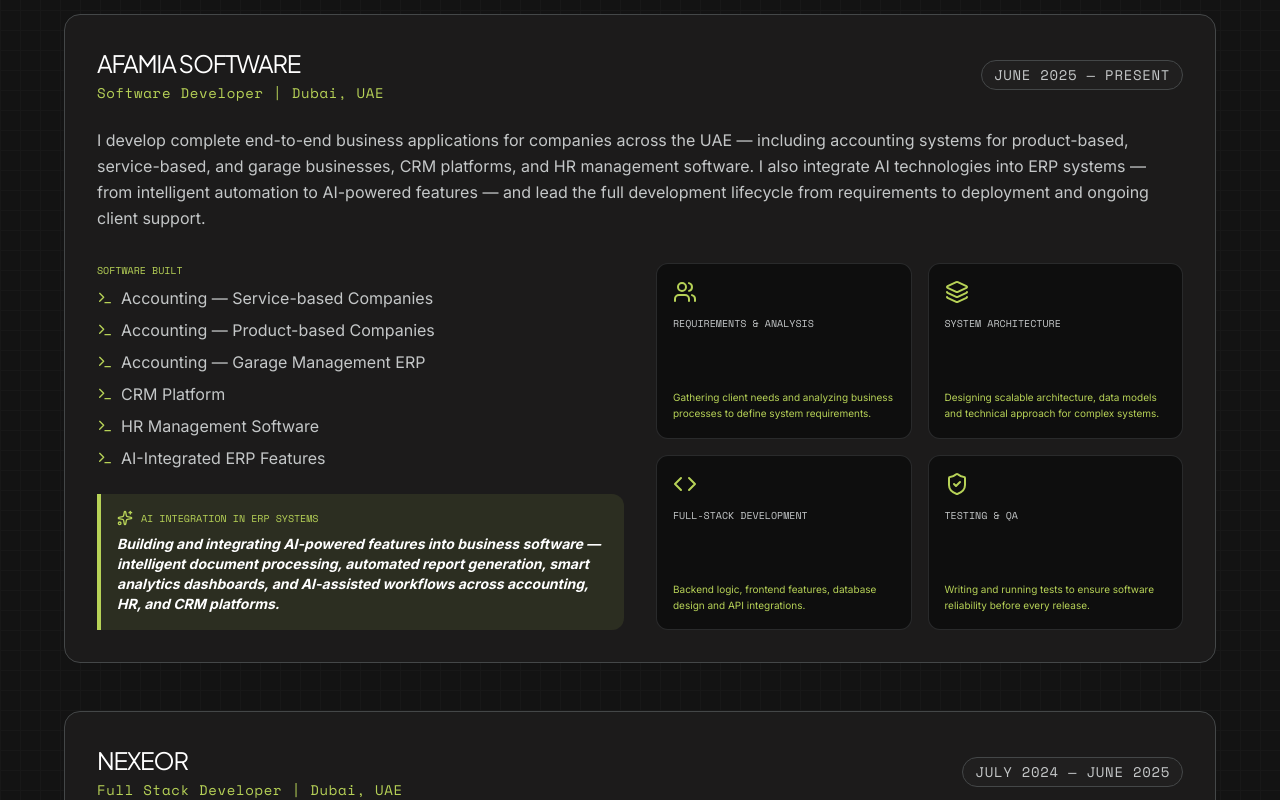
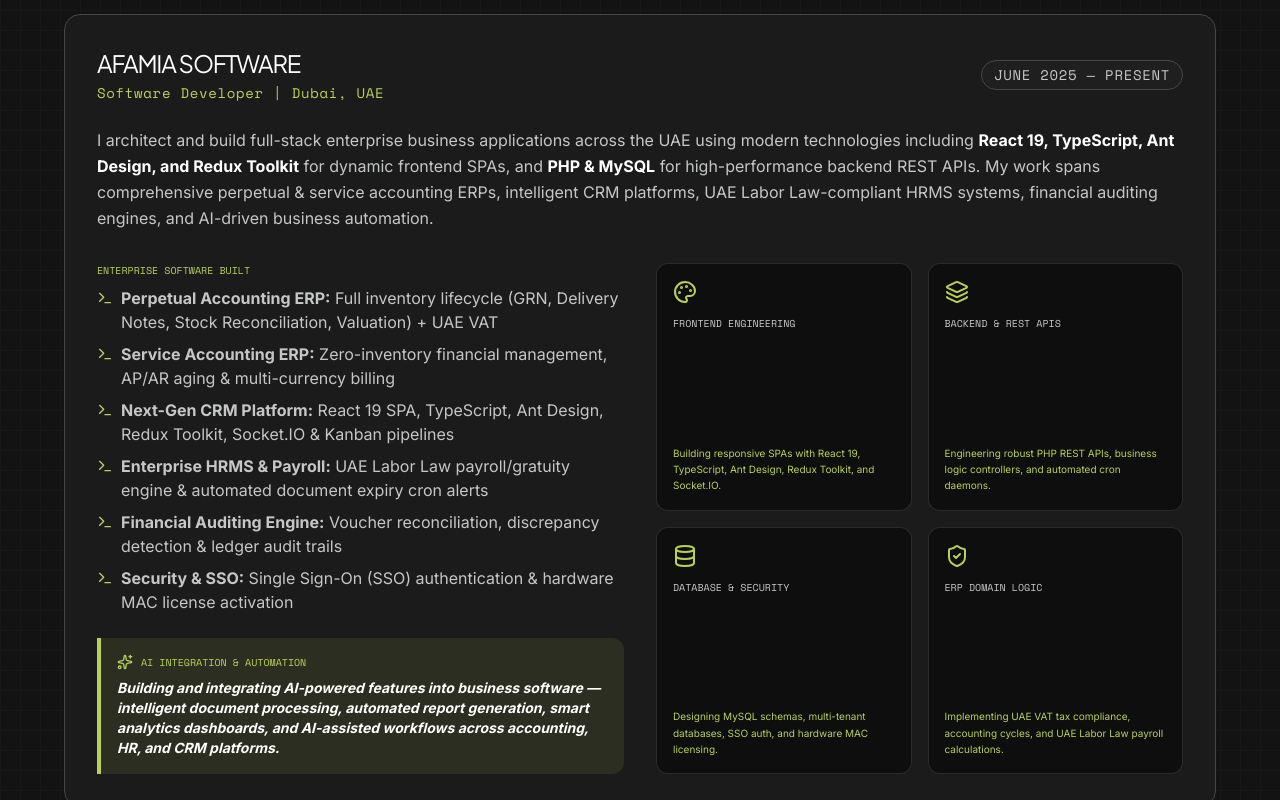
Before and after one commit to mhd-lasin/portfolio, a React (Vite) app: page / in a window 1280 px wide. Shown: the part 1880-2680 px from the top of the page. Built offline with nearby package versions, Linux system fonts and the light colour scheme.

Commit message:
Update portfolio sections, skills, and enterprise project details

```diff
--- a/src/components/sections/About.tsx
+++ b/src/components/sections/About.tsx
@@ -67,7 +67,7 @@
               containerClassName="!my-0"
               textClassName="!text-sm md:!text-base !font-normal !leading-relaxed text-on-surface-variant"
             >
-              I work with React to create dynamic front-end experiences and use technologies like Node.js, Express.js, Django, FastAPI, and Laravel to build powerful back-end systems.
+              I architect frontend SPAs and interfaces with React 19, TypeScript, Vue 3, and Tailwind CSS, backed by robust server-side APIs built in PHP, FastAPI, Python, and Node.js.
             </ScrollReveal>
             <ScrollReveal
               baseOpacity={0}
@@ -77,7 +77,7 @@
               containerClassName="!my-0"
               textClassName="!text-sm md:!text-base !font-normal !leading-relaxed text-on-surface-variant"
             >
-              I also have experience with MongoDB, PHP, jQuery, and AJAX, allowing me to develop fast and responsive applications across the full stack.
+              I have deep experience with MySQL, PostgreSQL, and MongoDB, developing high-concurrency ERP modules, real-time WebSockets, and AI-assisted enterprise business software.
             </ScrollReveal>
           </div>
         </div>
--- a/src/components/sections/Experience.tsx
+++ b/src/components/sections/Experience.tsx
@@ -21,50 +21,50 @@
             </div>
 
             <p className="font-body-md text-on-surface-variant mb-8 leading-relaxed">
-              I develop complete end-to-end business applications for companies across the UAE — including accounting systems for product-based, service-based, and garage businesses, CRM platforms, and HR management software. I also integrate AI technologies into ERP systems — from intelligent automation to AI-powered features — and lead the full development lifecycle from requirements to deployment and ongoing client support.
+              I architect and build full-stack enterprise business applications across the UAE using modern technologies including <span className="text-primary font-bold">React 19, TypeScript, Ant Design, and Redux Toolkit</span> for dynamic frontend SPAs, and <span className="text-primary font-bold">PHP & MySQL</span> for high-performance backend REST APIs. My work spans comprehensive perpetual & service accounting ERPs, intelligent CRM platforms, UAE Labor Law-compliant HRMS systems, financial auditing engines, and AI-driven business automation.
             </p>
 
             <div className="grid grid-cols-1 lg:grid-cols-2 gap-8">
               <div className="space-y-6">
                 <div>
-                  <span className="font-label-mono text-[10px] text-secondary uppercase mb-2 block">Software Built</span>
+                  <span className="font-label-mono text-[10px] text-secondary uppercase mb-2 block">Enterprise Software Built</span>
                   <ul className="space-y-2">
-                    <li className="flex items-start gap-2 font-body-md text-on-surface-variant"><Terminal className="text-secondary w-4 h-4 mt-1 shrink-0" /> <span>Accounting — Service-based Companies</span></li>
-                    <li className="flex items-start gap-2 font-body-md text-on-surface-variant"><Terminal className="text-secondary w-4 h-4 mt-1 shrink-0" /> <span>Accounting — Product-based Companies</span></li>
-                    <li className="flex items-start gap-2 font-body-md text-on-surface-variant"><Terminal className="text-secondary w-4 h-4 mt-1 shrink-0" /> <span>Accounting — Garage Management ERP</span></li>
-                    <li className="flex items-start gap-2 font-body-md text-on-surface-variant"><Terminal className="text-secondary w-4 h-4 mt-1 shrink-0" /> <span>CRM Platform</span></li>
-                    <li className="flex items-start gap-2 font-body-md text-on-surface-variant"><Terminal className="text-secondary w-4 h-4 mt-1 shrink-0" /> <span>HR Management Software</span></li>
-                    <li className="flex items-start gap-2 font-body-md text-on-surface-variant"><Terminal className="text-secondary w-4 h-4 mt-1 shrink-0" /> <span>AI-Integrated ERP Features</span></li>
+                    <li className="flex items-start gap-2 font-body-md text-on-surface-variant"><Terminal className="text-secondary w-4 h-4 mt-1 shrink-0" /> <span><strong>Perpetual Accounting ERP:</strong> Full inventory lifecycle (GRN, Delivery Notes, Stock Reconciliation, Valuation) + UAE VAT</span></li>
+                    <li className="flex items-start gap-2 font-body-md text-on-surface-variant"><Terminal className="text-secondary w-4 h-4 mt-1 shrink-0" /> <span><strong>Service Accounting ERP:</strong> Zero-inventory financial management, AP/AR aging & multi-currency billing</span></li>
+                    <li className="flex items-start gap-2 font-body-md text-on-surface-variant"><Terminal className="text-secondary w-4 h-4 mt-1 shrink-0" /> <span><strong>Next-Gen CRM Platform:</strong> React 19 SPA, TypeScript, Ant Design, Redux Toolkit, Socket.IO & Kanban pipelines</span></li>
+                    <li className="flex items-start gap-2 font-body-md text-on-surface-variant"><Terminal className="text-secondary w-4 h-4 mt-1 shrink-0" /> <span><strong>Enterprise HRMS & Payroll:</strong> UAE Labor Law payroll/gratuity engine & automated document expiry cron alerts</span></li>
+                    <li className="flex items-start gap-2 font-body-md text-on-surface-variant"><Terminal className="text-secondary w-4 h-4 mt-1 shrink-0" /> <span><strong>Financial Auditing Engine:</strong> Voucher reconciliation, discrepancy detection & ledger audit trails</span></li>
+                    <li className="flex items-start gap-2 font-body-md text-on-surface-variant"><Terminal className="text-secondary w-4 h-4 mt-1 shrink-0" /> <span><strong>Security & SSO:</strong> Single Sign-On (SSO) authentication & hardware MAC license activation</span></li>
                   </ul>
                 </div>
                 <div className="bg-secondary/10 border-l-4 border-secondary p-4 rounded-r-xl">
                   <div className="flex items-center gap-2 mb-2">
                     <Sparkles className="text-secondary w-4 h-4" />
-                    <span className="font-label-mono text-[10px] text-secondary uppercase">AI Integration in ERP Systems</span>
+                    <span className="font-label-mono text-[10px] text-secondary uppercase">AI Integration & Automation</span>
                   </div>
                   <p className="font-body-md text-primary font-bold italic text-sm">Building and integrating AI-powered features into business software — intelligent document processing, automated report generation, smart analytics dashboards, and AI-assisted workflows across accounting, HR, and CRM platforms.</p>
                 </div>
               </div>
               <div className="grid grid-cols-2 gap-4">
                 <div className="border border-outline-variant/50 p-4 bg-surface-container-lowest rounded-xl hover:bg-surface-container-low transition-colors flex flex-col">
-                  <Users className="text-secondary mb-3 w-6 h-6" />
-                  <p className="font-label-mono text-[10px] text-on-surface-variant uppercase mb-2">Requirements & Analysis</p>
-                  <p className="text-[10px] text-secondary leading-relaxed mt-auto">Gathering client needs and analyzing business processes to define system requirements.</p>
+                  <Palette className="text-secondary mb-3 w-6 h-6" />
+                  <p className="font-label-mono text-[10px] text-on-surface-variant uppercase mb-2">Frontend Engineering</p>
+                  <p className="text-[10px] text-secondary leading-relaxed mt-auto">Building responsive SPAs with React 19, TypeScript, Ant Design, Redux Toolkit, and Socket.IO.</p>
                 </div>
                 <div className="border border-outline-variant/50 p-4 bg-surface-container-lowest rounded-xl hover:bg-surface-container-low transition-colors flex flex-col">
                   <Layers className="text-secondary mb-3 w-6 h-6" />
-                  <p className="font-label-mono text-[10px] text-on-surface-variant uppercase mb-2">System Architecture</p>
-                  <p className="text-[10px] text-secondary leading-relaxed mt-auto">Designing scalable architecture, data models and technical approach for complex systems.</p>
+                  <p className="font-label-mono text-[10px] text-on-surface-variant uppercase mb-2">Backend & REST APIs</p>
+                  <p className="text-[10px] text-secondary leading-relaxed mt-auto">Engineering robust PHP REST APIs, business logic controllers, and automated cron daemons.</p>
                 </div>
                 <div className="border border-outline-variant/50 p-4 bg-surface-container-lowest rounded-xl hover:bg-surface-container-low transition-colors flex flex-col">
-                  <Code className="text-secondary mb-3 w-6 h-6" />
-                  <p className="font-label-mono text-[10px] text-on-surface-variant uppercase mb-2">Full-Stack Development</p>
-                  <p className="text-[10px] text-secondary leading-relaxed mt-auto">Backend logic, frontend features, database design and API integrations.</p>
+                  <Database className="text-secondary mb-3 w-6 h-6" />
+                  <p className="font-label-mono text-[10px] text-on-surface-variant uppercase mb-2">Database & Security</p>
+                  <p className="text-[10px] text-secondary leading-relaxed mt-auto">Designing MySQL schemas, multi-tenant databases, SSO auth, and hardware MAC licensing.</p>
                 </div>
                 <div className="border border-outline-variant/50 p-4 bg-surface-container-lowest rounded-xl hover:bg-surface-container-low transition-colors flex flex-col">
                   <ShieldCheck className="text-secondary mb-3 w-6 h-6" />
-                  <p className="font-label-mono text-[10px] text-on-surface-variant uppercase mb-2">Testing & QA</p>
-                  <p className="text-[10px] text-secondary leading-relaxed mt-auto">Writing and running tests to ensure software reliability before every release.</p>
+                  <p className="font-label-mono text-[10px] text-on-surface-variant uppercase mb-2">ERP Domain Logic</p>
+                  <p className="text-[10px] text-secondary leading-relaxed mt-auto">Implementing UAE VAT tax compliance, accounting cycles, and UAE Labor Law payroll calculations.</p>
                 </div>
               </div>
             </div>
--- a/src/components/sections/Projects.tsx
+++ b/src/components/sections/Projects.tsx
@@ -6,24 +6,33 @@
 
   const skillCategories = ["All", "Frontend", "Backend", "Database & Tools"];
   const skills = [
-    { name: "React", category: "Frontend" },
+    { name: "React 19", category: "Frontend" },
+    { name: "TypeScript", category: "Frontend" },
     { name: "JavaScript", category: "Frontend" },
-    { name: "HTML5", category: "Frontend" },
-    { name: "CSS3", category: "Frontend" },
-    { name: "jQuery", category: "Frontend" },
-    { name: "AJAX", category: "Frontend" },
+    { name: "Vue 3 / Nuxt", category: "Frontend" },
+    { name: "Ant Design", category: "Frontend" },
+    { name: "Redux Toolkit", category: "Frontend" },
+    { name: "TanStack Query", category: "Frontend" },
     { name: "Tailwind CSS", category: "Frontend" },
-    { name: "Node.js", category: "Backend" },
-    { name: "Express.js", category: "Backend" },
+    { name: "HTML5 / CSS3", category: "Frontend" },
+    { name: "PHP", category: "Backend" },
+    { name: "RESTful APIs", category: "Backend" },
+    { name: "FastAPI / Python", category: "Backend" },
+    { name: "Node.js / Express", category: "Backend" },
+    { name: "Laravel", category: "Backend" },
     { name: "Django", category: "Backend" },
-    { name: "FastAPI", category: "Backend" },
-    { name: "Laravel", category: "Backend" },
-    { name: "PHP", category: "Backend" },
+    { name: "MySQL / MariaDB", category: "Database & Tools" },
+    { name: "PostgreSQL", category: "Database & Tools" },
     { name: "MongoDB", category: "Database & Tools" },
+    { name: "VPS Hosting", category: "Database & Tools" },
+    { name: "Hostinger", category: "Database & Tools" },
+    { name: "Apache Server", category: "Database & Tools" },
+    { name: "Docker", category: "Database & Tools" },
+    { name: "Git", category: "Database & Tools" },
     { name: "Vite", category: "Database & Tools" },
-    { name: "Framer Motion", category: "Database & Tools" },
-    { name: "Git", category: "Database & Tools" },
-    { name: "Postman", category: "Database & Tools" }
+    { name: "Socket.IO", category: "Database & Tools" },
+    { name: "Postman", category: "Database & Tools" },
+    { name: "Framer Motion", category: "Database & Tools" }
   ];
 
   const filteredSkills = activeFilter === 'All'
@@ -33,53 +42,53 @@
   const projects = [
     {
       id: "01",
-      category: "Business Applications",
-      title: "Accounting Software",
+      category: "Enterprise ERP",
+      title: "Perpetual & Service Accounting ERP",
       status: "Live Project",
       url: "https://afamia.afamiasoft.com",
-      description: "Complete accounting systems built for both product-based and service-based companies in the UAE. Covers the full financial workflow from invoicing to VAT reporting.",
+      description: "Dual-model accounting ERP suites built for UAE businesses: 'Perpetual' with full multi-warehouse inventory lifecycle management (GRN, Delivery Notes, Stock Reconciliation) and 'Service' for lean, zero-inventory corporate operations. Features automated UAE VAT compliance and financial reporting.",
       features: [
-        "Invoice & billing management",
-        "Accounts payable & receivable",
-        "VAT & tax reporting for UAE compliance",
-        "Financial dashboards & P&L reports",
-        "Multi-currency & AED support"
+        "Perpetual inventory lifecycle: GRN, Delivery Notes, Stock Reconciliation & Valuation",
+        "Full Procure-to-Pay & Order-to-Cash financial cycles",
+        "Automated UAE VAT tax calculations & compliance reporting",
+        "Real-time Trial Balance, P&L statements & multi-currency AED billing",
+        "Single Sign-On (SSO) & hardware MAC address license activation"
       ],
-      tags: ["Full-Stack", "UAE VAT", "ERP", "Finance"],
+      tags: ["PHP", "MySQL", "UAE VAT", "Perpetual Inventory", "ERP", "SSO"],
       icon: <Database className="w-8 h-8 text-secondary" />
     },
     {
       id: "02",
       category: "Business Applications",
-      title: "HR Management Software",
+      title: "Enterprise HRMS & Payroll System",
       status: "Live Project",
       url: "https://hrbmc.afamiasoft.com",
-      description: "A complete HR management platform handling everything from employee records and attendance tracking to payroll processing and leave management.",
+      description: "A comprehensive HR Management & Payroll Platform built to enforce UAE Labor Law regulations, handling biometric attendance sync, automated End-of-Service (EOS) gratuity settlements, and background cron alert systems.",
       features: [
-        "Employee directory & profile management",
-        "Attendance tracking & reporting",
-        "Payroll processing & salary management",
-        "Leave requests & approval workflows",
-        "Performance evaluation modules"
+        "UAE Labor Law-compliant payroll engine & EOS gratuity settlement",
+        "Automated cron jobs for Visa, Emirates ID & Passport expiry notifications",
+        "Biometric & shift attendance tracking with overtime policy rules",
+        "Employee recruitment pipelines (Interviews to Offer/Joining Letters)",
+        "Leave management, loan repayment schedules & performance appraisals"
       ],
-      tags: ["HRMS", "Payroll", "Attendance", "Full-Stack"],
+      tags: ["PHP", "MySQL", "Cron Automation", "UAE Labor Law", "HRMS", "Payroll"],
       icon: <Server className="w-8 h-8 text-secondary" />
     },
     {
       id: "03",
       category: "Business Applications",
-      title: "CRM Platform",
+      title: "Next-Gen CRM Platform",
       status: "Live Project",
       url: "https://crmbmc.afamiasoft.com",
-      description: "A full Customer Relationship Management system with kanban-style sales pipelines, contact management, and deal tracking — built for UAE-based businesses.",
+      description: "A high-performance SPA built with React 19, TypeScript, and Ant Design, backed by a PHP REST API. Features real-time WebSocket deal tracking, interactive Kanban sales pipelines, and detailed leads & revenue analytics.",
       features: [
-        "Kanban sales pipeline management",
-        "Contact & company database",
-        "Deal tracking & forecasting",
-        "Activity logs & follow-up reminders",
-        "Sales performance reports"
+        "Interactive drag-and-drop Kanban sales pipeline for deal conversion",
+        "Real-time notifications & updates powered by Socket.IO",
+        "Comprehensive Leads & Sales analytics dashboards with Recharts",
+        "Multilingual localization (i18next Arabic/English)",
+        "Client-side PDF / Excel reporting & PHP REST API architecture"
       ],
-      tags: ["CRM", "Sales Pipeline", "Full-Stack"],
+      tags: ["React 19", "TypeScript", "Ant Design", "Redux Toolkit", "Socket.IO", "PHP REST API"],
       icon: <Layout className="w-8 h-8 text-secondary" />
     },
     {
@@ -94,9 +103,9 @@
         "Real-time inventory & stock level monitoring",
         "Automated invoicing & purchase order generation",
         "Customer & vendor relationship database",
-        "Role-based access & user management"
+        "Role-based access & containerized Docker deployment"
       ],
-      tags: ["ERP", "Industrial", "Vue 3", "FastAPI", "PostgreSQL", "Full-Stack"],
+      tags: ["Vue 3", "Nuxt", "FastAPI", "Python", "PostgreSQL", "Docker", "Full-Stack"],
       icon: <Globe className="w-8 h-8 text-secondary" />
     }
   ];
```
